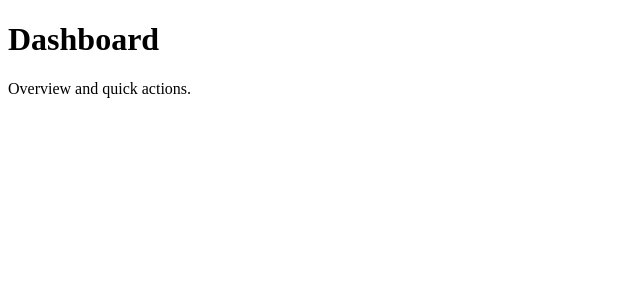
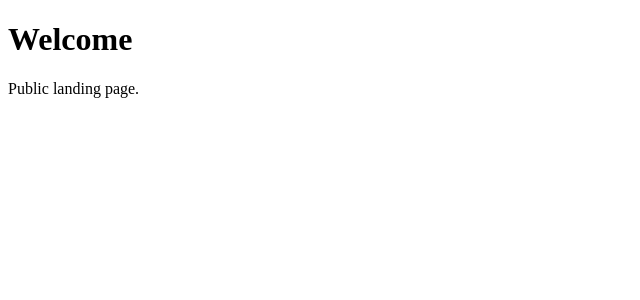
Before and after one commit to SirriCelles/bendu-ap, a Next.js app: page / in a window 1280 px wide. Shown: the top 300 px of the page, without its empty margins (0-640 px from the left). Built offline with nearby package versions, Linux system fonts and the light colour scheme.

Commit message:
feat(Infra): Set up project infrastructure

```diff
--- /dev/null
+++ b/app/layout.tsx
@@ -0,0 +1,9 @@
+import type { ReactNode } from "react";
+
+export default function RootLayout({ children }: { children: ReactNode }) {
+  return (
+    <html lang="en">
+      <body>{children}</body>
+    </html>
+  );
+}
--- a/package.json
+++ b/package.json
@@ -6,7 +6,8 @@
     "dev": "next dev",
     "build": "next build",
     "start": "next start",
-    "lint": "eslint"
+    "lint": "eslint",
+    "test": "echo \"No tests configured\""
   },
   "dependencies": {
     "next": "16.1.1",
```
Also changed, not shown: app/page.tsx (deleted, +0 -7 lines), tsconfig.json (added, +45 -0 lines), app/(dashboard)/dashboard/page.tsx (renamed from app/(dashboard)/page.tsx).
